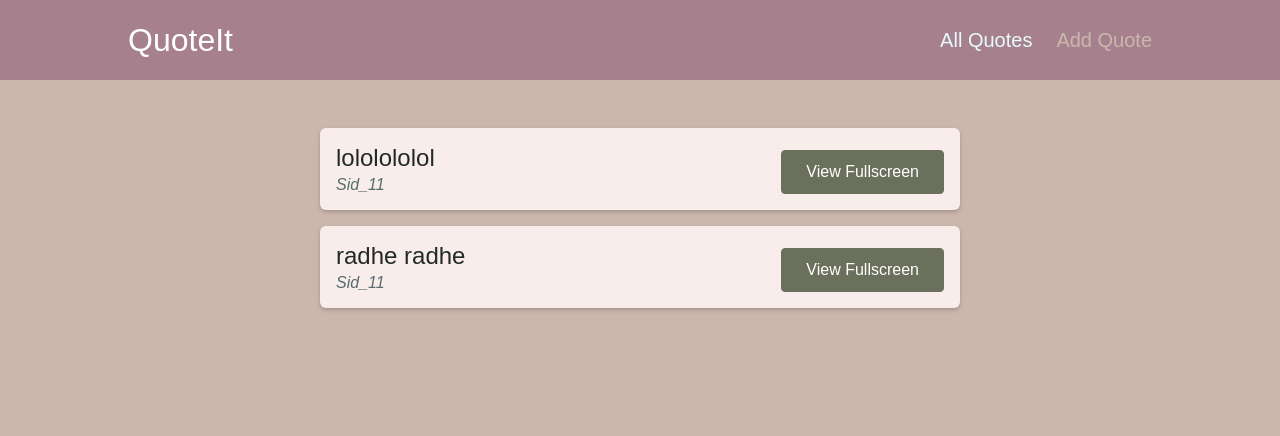
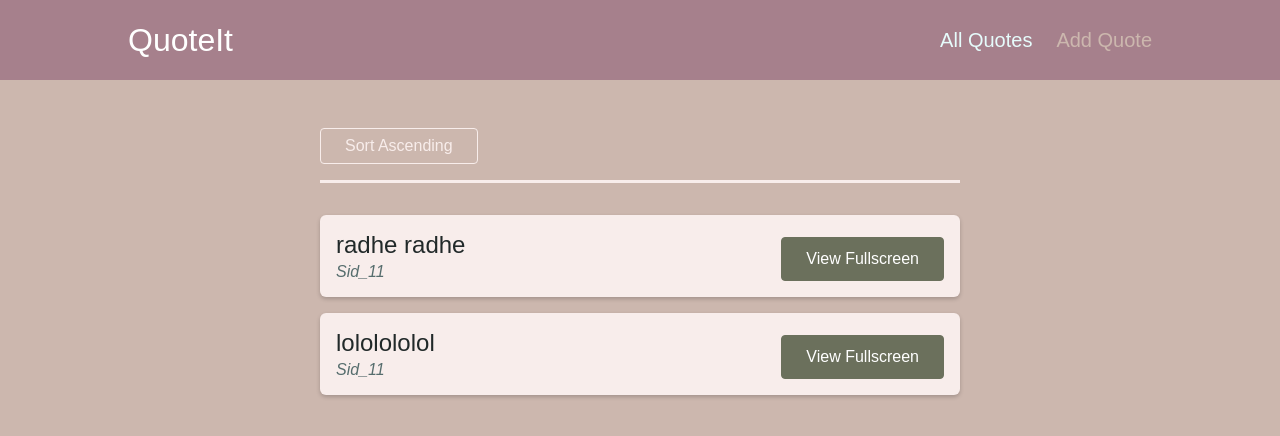
Before and after one commit to sidmohanty11/quote-it-react, a React (Create React App) app: page /quotes in a window 1280 px wide. Shown: the top 436 px of the page. Built offline with nearby package versions, Linux system fonts and the light colour scheme.

Commit message:
dynamic routing

```diff
--- a/src/components/quotes/QuoteList.js
+++ b/src/components/quotes/QuoteList.js
@@ -1,13 +1,39 @@
 import { Fragment } from 'react';
-
+import { useHistory, useLocation } from 'react-router-dom';
 import QuoteItem from './QuoteItem';
 import classes from './QuoteList.module.css';
 
+const sortQuotes = (quotes, ascending) => {
+  return quotes.sort((quoteA, quoteB) => {
+    if (ascending) {
+      return quoteA.id > quoteB.id ? 1 : -1;
+    } else {
+      return quoteA.id < quoteB.id ? 1 : -1;
+    }
+  });
+};
+
 const QuoteList = (props) => {
+  const history = useHistory();
+  const location = useLocation();
+
+  const qParams = new URLSearchParams(location.search);
+
+  const isSortAsc = qParams.get('sort') === 'asc';
+
+  const sortedQ = sortQuotes(props.quotes, isSortAsc);
+
+  const sortingHandler = () => {
+    history.push(`${location.pathname}?sort=${(isSortAsc ? 'desc':'asc')}`);
+  };
+
   return (
     <Fragment>
+      <div className={classes.sorting}>
+        <button onClick={sortingHandler}>Sort {isSortAsc ? 'Descending' : 'Ascending'}</button>
+      </div>
       <ul className={classes.list}>
-        {props.quotes.map((quote) => (
+        {sortedQ.map((quote) => (
           <QuoteItem
             key={quote.id}
             id={quote.id}
--- a/src/components/quotes/QuoteList.module.css
+++ b/src/components/quotes/QuoteList.module.css
@@ -6,14 +6,14 @@
 
 .sorting {
   padding-bottom: 1rem;
-  border-bottom: 3px solid #b2d4d4;
+  border-bottom: 3px solid #f8edeb;
   margin-bottom: 2rem;
 }
 
 .sorting button {
   font: inherit;
-  color: teal;
-  border: 1px solid teal;
+  color: #f8edeb;
+  border: 1px solid #f8edeb;
   background-color: transparent;
   border-radius: 4px;
   padding: 0.5rem 1.5rem;
@@ -21,5 +21,6 @@
 }
 
 .sorting button:hover {
-  background-color: #c2fafa;
+  background-color: #f8edeb;
+  color: black;
 }
--- a/src/index.css
+++ b/src/index.css
@@ -42,7 +42,7 @@ body {
 .btn--flat {
   cursor: pointer;
   font: inherit;
-  color: teal;
+  color: #58580e;
   border: none;
   background-color: none;
   text-decoration: none;
@@ -52,6 +52,6 @@ body {
 
 .btn--flat:hover,
 .btn--flat:active {
-  background-color: teal;
-  color: white;
+  background-color: #ccb7ae;
+  color: snow;
 }
--- a/src/pages/QuoteDetail.js
+++ b/src/pages/QuoteDetail.js
@@ -1,5 +1,5 @@
 import React from 'react';
-import { useParams, Route } from 'react-router-dom';
+import { useParams, Route, Link, useRouteMatch } from 'react-router-dom';
 import Comments from '../components/comments/Comments';
 import HighlightedQuote from '../components/quotes/HighlightedQuote';
 
@@ -9,6 +9,7 @@ const QUOTES = [
 ];
 
 const QuoteDetail = () => {
+    const match = useRouteMatch();
     const params = useParams();
     const quote = QUOTES.find(q => q.id === params.quoteId);
 
@@ -17,8 +18,13 @@ const QuoteDetail = () => {
     }
     return (
         <>
-            <HighlightedQuote text={quote.text} author={quote.author}/>
-            <Route path={`/quotes/${params.quoteId}/comments`}>
+            <HighlightedQuote text={quote.text} author={quote.author} />
+            <Route path={`${match.path}`} exact>
+                <div className='centered'>
+                    <Link to={`${match.url}/comments`} className="btn--flat">Load Comments</Link>
+                </div>
+            </Route>
+            <Route path={`${match.path}/comments`}>
                 <Comments />
             </Route>
         </>
```
Also changed, not shown: 1 other file (tests, documents, lock files or other folders).
